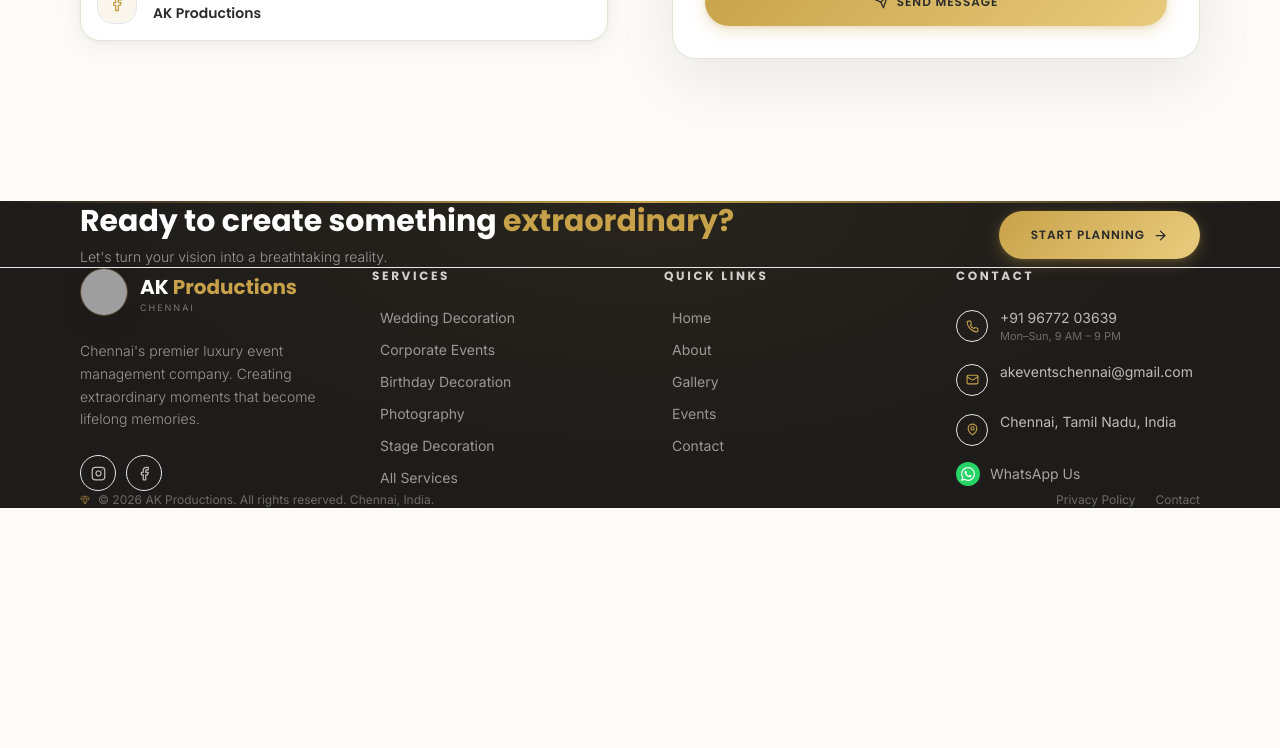
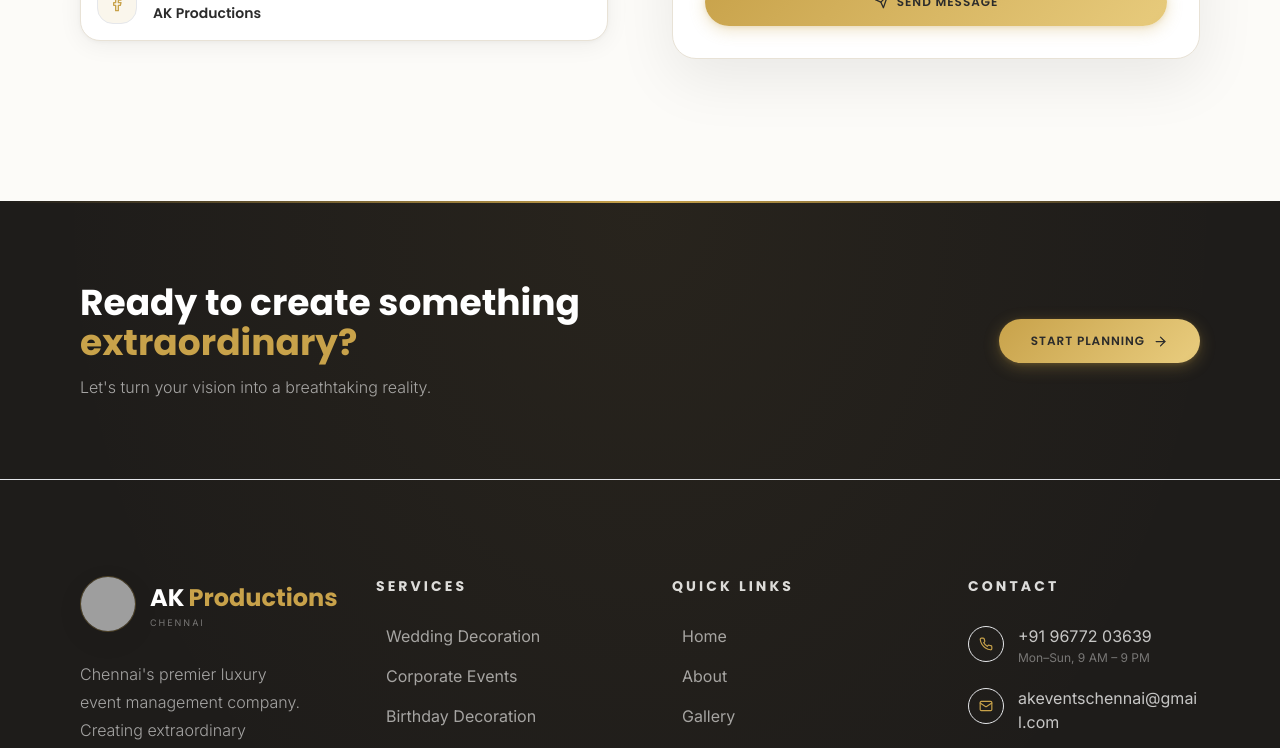
Before and after one commit to ADITHIYA-2529/AK_PRODUCTIONS, a React (Vite) app: page /contact in a window 1280 px wide. Shown: the part 2000-2748 px from the top of the page. Before the commit the page ends 2508 px from the top, so only its background shows below. Built offline with nearby package versions, Linux system fonts and the light colour scheme; no server answers; grey boxes are pictures that could not be loaded; a web font is replaced by a local one.

Commit message:
Website updates

```diff
--- a/src/components/layout/Footer.tsx
+++ b/src/components/layout/Footer.tsx
@@ -64,19 +64,19 @@ export default function Footer() {
 
       {/* ── Pre-footer CTA ── */}
       <div className="relative border-b border-white/8">
-        <div className="container-luxury py-10 flex flex-col md:flex-row items-center justify-between gap-6 text-center md:text-left">
-          <div>
-            <h3 className="font-display text-xl sm:text-2xl md:text-3xl font-bold text-white leading-tight">
+        <div className="container-luxury py-14 sm:py-16 md:py-20 flex flex-col md:flex-row items-center justify-between gap-8 text-center md:text-left">
+          <div className="max-w-2xl">
+            <h3 className="font-display text-2xl sm:text-3xl md:text-4xl font-bold text-white leading-tight mb-3">
               Ready to create something{' '}
               <span className="text-brand-gold">extraordinary?</span>
             </h3>
-            <p className="text-white/55 mt-2 text-sm font-body font-light">
+            <p className="text-white/60 text-sm sm:text-base font-body font-light leading-relaxed">
               Let's turn your vision into a breathtaking reality.
             </p>
           </div>
           <Link
             to="/contact"
-            className="btn-gold flex-shrink-0 font-bold whitespace-nowrap"
+            className="btn-gold flex-shrink-0 font-bold whitespace-nowrap px-8 py-4 text-xs"
           >
             Start Planning <ArrowRight size={15} />
           </Link>
@@ -89,35 +89,35 @@ export default function Footer() {
         initial="hidden"
         whileInView="visible"
         viewport={{ once: true, margin: '-80px' }}
-        className="container-luxury py-16 grid grid-cols-1 sm:grid-cols-2 lg:grid-cols-4 gap-12"
+        className="container-luxury py-16 sm:py-20 md:py-24 grid grid-cols-1 sm:grid-cols-2 lg:grid-cols-4 gap-10 sm:gap-12 lg:gap-14 xl:gap-16"
       >
 
         {/* Brand */}
         <motion.div variants={fadeInUp} className="lg:col-span-1">
-          <Link to="/" className="flex items-center gap-3 mb-6">
+          <Link to="/" className="flex items-center gap-3.5 mb-6 sm:mb-7">
             <img
               src={footerLogoSrc}
               alt="AK Productions"
-              className="w-12 h-12 rounded-full object-cover border border-brand-gold/30 shadow-float-sm"
+              className="w-12 h-12 sm:w-14 sm:h-14 rounded-full object-cover border border-brand-gold/30 shadow-float-sm"
               loading="lazy"
             />
             <div className="leading-none">
-              <div className="font-display text-xl font-bold text-white">
+              <div className="font-display text-xl sm:text-2xl font-bold text-white">
                 AK<span className="text-brand-gold ml-1">Productions</span>
               </div>
-              <div className="text-[9px] text-white/40 tracking-[0.22em] uppercase mt-0.5 font-body">
+              <div className="text-[9px] text-white/40 tracking-[0.22em] uppercase mt-1 font-body">
                 Chennai
               </div>
             </div>
           </Link>
 
-          <p className="text-white/55 text-sm leading-relaxed mb-6 font-body font-light">
+          <p className="text-white/60 text-sm sm:text-base leading-relaxed sm:leading-7 mb-6 sm:mb-7 font-body font-light">
             Chennai's premier luxury event management company. Creating extraordinary moments that
             become lifelong memories.
           </p>
 
           {/* Social icons */}
-          <div className="flex gap-2.5">
+          <div className="flex items-center gap-3">
             {socialLinks.map(({ label, href, icon: Icon }) => (
               <a
                 key={label}
@@ -125,9 +125,9 @@ export default function Footer() {
                 target="_blank"
                 rel="noopener noreferrer"
                 aria-label={label}
-                className="w-9 h-9 bg-white/8 hover:bg-brand-gold flex items-center justify-center text-white/70 hover:text-white border border-white/12 hover:border-brand-gold rounded-full transition-all duration-300 shadow-sm"
+                className="w-10 h-10 bg-white/8 hover:bg-brand-gold flex items-center justify-center text-white/70 hover:text-white border border-white/12 hover:border-brand-gold rounded-full transition-all duration-300 shadow-sm"
               >
-                <Icon size={15} />
+                <Icon size={16} />
               </a>
             ))}
           </div>
@@ -135,17 +135,17 @@ export default function Footer() {
 
         {/* Services */}
         <motion.div variants={fadeInUp}>
-          <h4 className="font-display text-xs font-bold text-white/80 uppercase tracking-[0.22em] mb-6">
+          <h4 className="font-display text-xs sm:text-sm font-bold text-white/85 uppercase tracking-[0.22em] mb-6 sm:mb-7">
             Services
           </h4>
-          <ul className="space-y-3">
+          <ul className="space-y-3.5 sm:space-y-4">
             {FOOTER_SERVICES.map(({ label, path }) => (
               <li key={path}>
                 <Link
                   to={path}
-                  className="text-white/55 hover:text-brand-gold text-sm transition-colors duration-200 flex items-center gap-2 group font-body"
+                  className="text-white/60 hover:text-brand-gold text-sm sm:text-base transition-colors duration-200 flex items-center gap-2.5 group font-body"
                 >
-                  <span className="w-0 group-hover:w-3 h-px bg-brand-gold transition-all duration-300 flex-shrink-0" />
+                  <span className="w-0 group-hover:w-3.5 h-px bg-brand-gold transition-all duration-300 flex-shrink-0" />
                   {label}
                 </Link>
               </li>
@@ -155,17 +155,17 @@ export default function Footer() {
 
         {/* Quick Links */}
         <motion.div variants={fadeInUp}>
-          <h4 className="font-display text-xs font-bold text-white/80 uppercase tracking-[0.22em] mb-6">
+          <h4 className="font-display text-xs sm:text-sm font-bold text-white/85 uppercase tracking-[0.22em] mb-6 sm:mb-7">
             Quick Links
           </h4>
-          <ul className="space-y-3">
+          <ul className="space-y-3.5 sm:space-y-4">
             {FOOTER_QUICK_LINKS.map(({ label, path }) => (
               <li key={path}>
                 <Link
                   to={path}
-                  className="text-white/55 hover:text-brand-gold text-sm transition-colors duration-200 flex items-center gap-2 group font-body"
+                  className="text-white/60 hover:text-brand-gold text-sm sm:text-base transition-colors duration-200 flex items-center gap-2.5 group font-body"
                 >
-                  <span className="w-0 group-hover:w-3 h-px bg-brand-gold transition-all duration-300 flex-shrink-0" />
+                  <span className="w-0 group-hover:w-3.5 h-px bg-brand-gold transition-all duration-300 flex-shrink-0" />
                   {label}
                 </Link>
               </li>
@@ -175,38 +175,38 @@ export default function Footer() {
 
         {/* Contact */}
         <motion.div variants={fadeInUp}>
-          <h4 className="font-display text-xs font-bold text-white/80 uppercase tracking-[0.22em] mb-6">
+          <h4 className="font-display text-xs sm:text-sm font-bold text-white/85 uppercase tracking-[0.22em] mb-6 sm:mb-7">
             Contact
           </h4>
-          <div className="space-y-4">
+          <div className="space-y-4 sm:space-y-5">
             <a
               href={`tel:${phone.replace(/\s+/g, '')}`}
-              className="flex items-start gap-3 group"
+              className="flex items-start gap-3.5 group"
             >
-              <div className="w-8 h-8 rounded-full bg-brand-gold/12 border border-brand-gold/22 flex items-center justify-center flex-shrink-0 mt-0.5 group-hover:bg-brand-gold transition-all duration-300">
-                <Phone size={13} className="text-brand-gold group-hover:text-white transition-colors" />
+              <div className="w-9 h-9 rounded-full bg-brand-gold/12 border border-brand-gold/22 flex items-center justify-center flex-shrink-0 mt-0.5 group-hover:bg-brand-gold transition-all duration-300">
+                <Phone size={14} className="text-brand-gold group-hover:text-white transition-colors" />
               </div>
               <div>
-                <div className="text-white/70 text-sm font-body hover:text-brand-gold transition-colors">{phone}</div>
-                <div className="text-white/35 text-[11px] font-body">Mon–Sun, 9 AM – 9 PM</div>
+                <div className="text-white/75 text-sm sm:text-base font-body hover:text-brand-gold transition-colors">{phone}</div>
+                <div className="text-white/40 text-xs font-body mt-0.5">Mon–Sun, 9 AM – 9 PM</div>
               </div>
             </a>
 
             <a
               href={`mailto:${email}`}
-              className="flex items-start gap-3 group"
+              className="flex items-start gap-3.5 group"
             >
-              <div className="w-8 h-8 rounded-full bg-brand-gold/12 border border-brand-gold/22 flex items-center justify-center flex-shrink-0 mt-0.5 group-hover:bg-brand-gold transition-all duration-300">
-                <Mail size={13} className="text-brand-gold group-hover:text-white transition-colors" />
+              <div className="w-9 h-9 rounded-full bg-brand-gold/12 border border-brand-gold/22 flex items-center justify-center flex-shrink-0 mt-0.5 group-hover:bg-brand-gold transition-all duration-300">
+                <Mail size={14} className="text-brand-gold group-hover:text-white transition-colors" />
               </div>
-              <span className="text-white/70 text-sm font-body hover:text-brand-gold transition-colors break-all">{email}</span>
+              <span className="text-white/75 text-sm sm:text-base font-body hover:text-brand-gold transition-colors break-all">{email}</span>
             </a>
 
-            <div className="flex items-start gap-3">
-              <div className="w-8 h-8 rounded-full bg-brand-gold/12 border border-brand-gold/22 flex items-center justify-center flex-shrink-0 mt-0.5">
-                <MapPin size={13} className="text-brand-gold" />
+            <div className="flex items-start gap-3.5">
+              <div className="w-9 h-9 rounded-full bg-brand-gold/12 border border-brand-gold/22 flex items-center justify-center flex-shrink-0 mt-0.5">
+                <MapPin size={14} className="text-brand-gold" />
               </div>
-              <span className="text-white/70 text-sm font-body">Chennai, Tamil Nadu, India</span>
+              <span className="text-white/75 text-sm sm:text-base font-body leading-snug">Chennai, Tamil Nadu, India</span>
             </div>
 
             {/* WhatsApp */}
@@ -214,14 +214,14 @@ export default function Footer() {
               href={`https://wa.me/${phone.replace(/[^0-9]/g, '')}`}
               target="_blank"
               rel="noopener noreferrer"
-              className="mt-2 inline-flex items-center gap-2.5 text-sm text-white/60 hover:text-[#25D366] transition-colors"
+              className="mt-3 inline-flex items-center gap-3 text-sm sm:text-base text-white/75 hover:text-[#25D366] transition-colors font-body"
             >
-              <div className="w-6 h-6 rounded-full bg-[#25D366] flex items-center justify-center flex-shrink-0">
-                <svg viewBox="0 0 24 24" className="w-3.5 h-3.5 fill-white">
+              <div className="w-7 h-7 rounded-full bg-[#25D366] flex items-center justify-center flex-shrink-0 shadow-sm">
+                <svg viewBox="0 0 24 24" className="w-4 h-4 fill-white">
                   <path d="M17.472 14.382c-.297-.149-1.758-.867-2.03-.967-.273-.099-.471-.148-.67.15-.197.297-.767.966-.94 1.164-.173.199-.347.223-.644.075-.297-.15-1.255-.463-2.39-1.475-.883-.788-1.48-1.761-1.653-2.059-.173-.297-.018-.458.13-.606.134-.133.298-.347.446-.52.149-.174.198-.298.298-.497.099-.198.05-.371-.025-.52-.075-.149-.669-1.612-.916-2.207-.242-.579-.487-.5-.669-.51-.173-.008-.371-.01-.57-.01-.198 0-.52.074-.792.372-.272.297-1.04 1.016-1.04 2.479 0 1.462 1.065 2.875 1.213 3.074.149.198 2.096 3.2 5.077 4.487.709.306 1.262.489 1.694.625.712.227 1.36.195 1.871.118.571-.085 1.758-.719 2.006-1.413.248-.694.248-1.289.173-1.413-.074-.124-.272-.198-.57-.347m-5.421 7.403h-.004a9.87 9.87 0 01-5.031-1.378l-.361-.214-3.741.982.998-3.648-.235-.374a9.86 9.86 0 01-1.51-5.26c.001-5.45 4.436-9.884 9.888-9.884 2.64 0 5.122 1.03 6.988 2.898a9.825 9.825 0 012.893 6.994c-.003 5.45-4.437 9.884-9.885 9.884m8.413-18.297A11.815 11.815 0 0012.05 0C5.495 0 .16 5.335.157 11.892c0 2.096.547 4.142 1.588 5.945L.057 24l6.305-1.654a11.882 11.882 0 005.683 1.448h.005c6.554 0 11.89-5.335 11.893-11.893a11.821 11.821 0 00-3.48-8.413Z" />
                 </svg>
               </div>
-              <span>WhatsApp Us</span>
+              <span className="font-medium">WhatsApp Us</span>
             </a>
           </div>
         </motion.div>
@@ -231,14 +231,14 @@ export default function Footer() {
       <div className="h-px bg-white/8" />
 
       {/* ── Bottom Bar ── */}
-      <div className="container-luxury py-5 flex flex-col items-center justify-center gap-3 sm:flex-row sm:justify-between">
-        <div className="flex items-center gap-2 text-white/35">
-          <Gem size={10} className="text-brand-gold/50" />
-          <p className="text-xs font-body">
+      <div className="container-luxury py-6 sm:py-7 flex flex-col items-center justify-center gap-4 sm:flex-row sm:justify-between">
+        <div className="flex items-center gap-2 text-white/40">
+          <Gem size={11} className="text-brand-gold/60" />
+          <p className="text-xs sm:text-sm font-body">
             © {new Date().getFullYear()} AK Productions. All rights reserved. Chennai, India.
           </p>
         </div>
-        <div className="flex gap-5">
+        <div className="flex items-center gap-6">
           {[
             { label: 'Privacy Policy', path: '/contact' },
             { label: 'Contact', path: '/contact' },
@@ -246,7 +246,7 @@ export default function Footer() {
             <Link
               key={label}
               to={path}
-              className="text-white/35 hover:text-brand-gold text-xs transition-colors font-body"
+              className="text-white/40 hover:text-brand-gold text-xs sm:text-sm transition-colors font-body"
             >
               {label}
             </Link>
```
